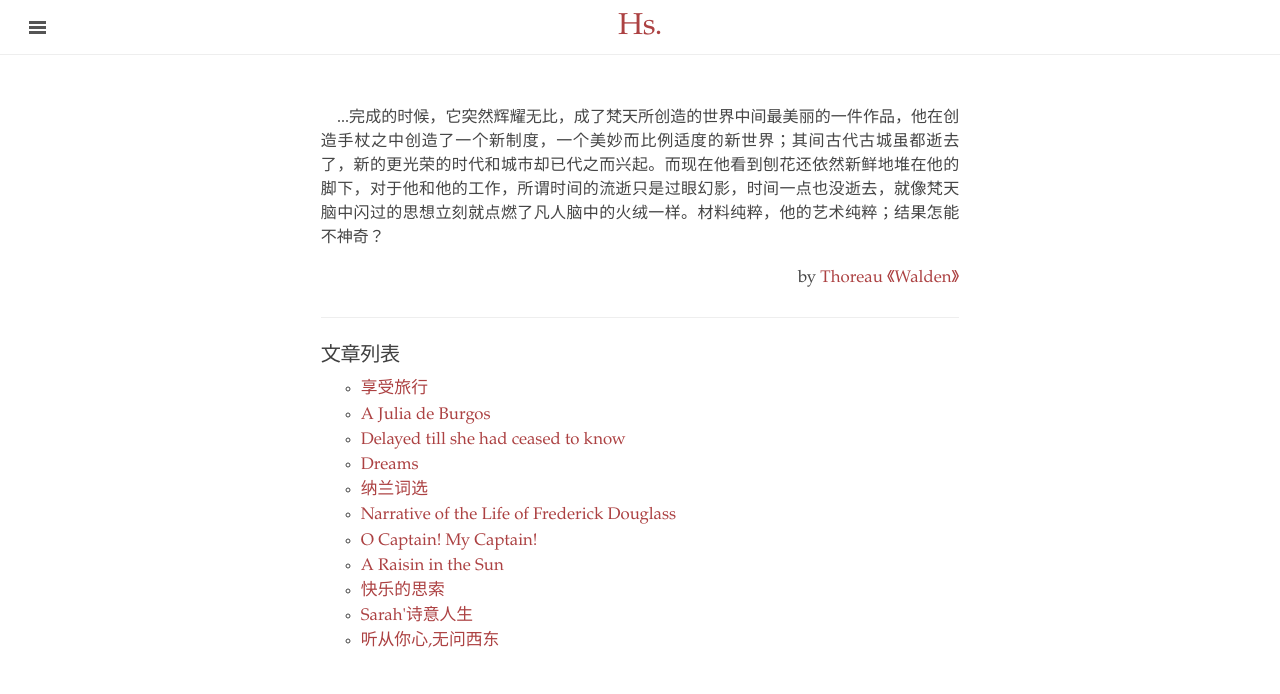
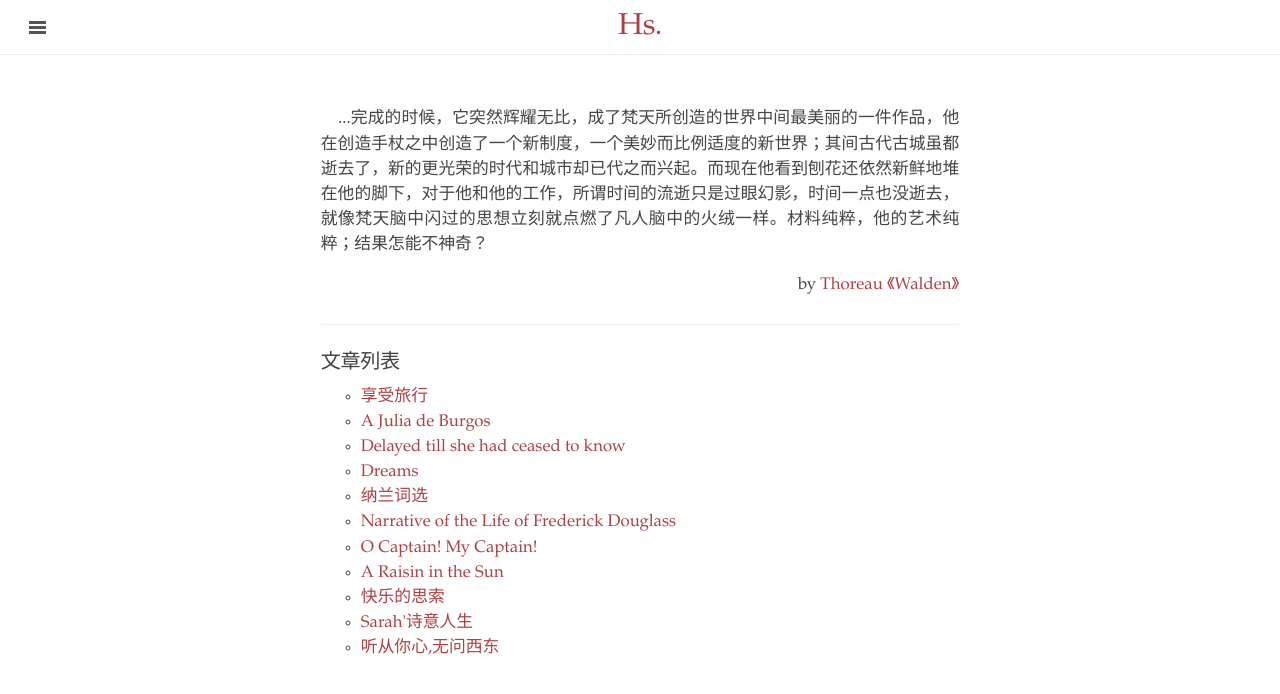
Before and after one commit to symphonyh/blog, a Jekyll site: the page built from index.html, in a window 1280 px wide. Shown: the top 694 px of the page. Built offline with Jekyll 4.4.1, drawn with Linux system fonts in a browser that asks for light colours.

Commit message:
2018-8-19:21:38

```diff
--- a/index.html
+++ b/index.html
@@ -3,7 +3,7 @@ layout: default
 title: Hs.
 ---
 <div class="introduction">
-<p style="font-size: 16px;font-family: 'lisu';">&nbsp;&nbsp;&nbsp;&nbsp;...完成的时候，它突然辉耀无比，成了梵天所创造的世界中间最美丽的一件作品，他在创造手杖之中创造了一个新制度，一个美妙而比例适度的新世界；其间古代古城虽都逝去了，新的更光荣的时代和城市却已代之而兴起。而现在他看到刨花还依然新鲜地堆在他的脚下，对于他和他的工作，所谓时间的流逝只是过眼幻影，时间一点也没逝去，就像梵天脑中闪过的思想立刻就点燃了凡人脑中的火绒一样。材料纯粹，他的艺术纯粹；结果怎能不神奇？</p>
+<p style="font-size: 16.8px;font-family: 'lisu';">&nbsp;&nbsp;&nbsp;&nbsp;...完成的时候，它突然辉耀无比，成了梵天所创造的世界中间最美丽的一件作品，他在创造手杖之中创造了一个新制度，一个美妙而比例适度的新世界；其间古代古城虽都逝去了，新的更光荣的时代和城市却已代之而兴起。而现在他看到刨花还依然新鲜地堆在他的脚下，对于他和他的工作，所谓时间的流逝只是过眼幻影，时间一点也没逝去，就像梵天脑中闪过的思想立刻就点燃了凡人脑中的火绒一样。材料纯粹，他的艺术纯粹；结果怎能不神奇？</p>
 
 <p style="text-align: right;"> by <a href="https://baike.baidu.com/item/%E7%93%A6%E5%B0%94%E7%99%BB%E6%B9%96/2755634?fr=aladdin" target="_blank">Thoreau 《Walden》</a></p>
 <hr>
```
